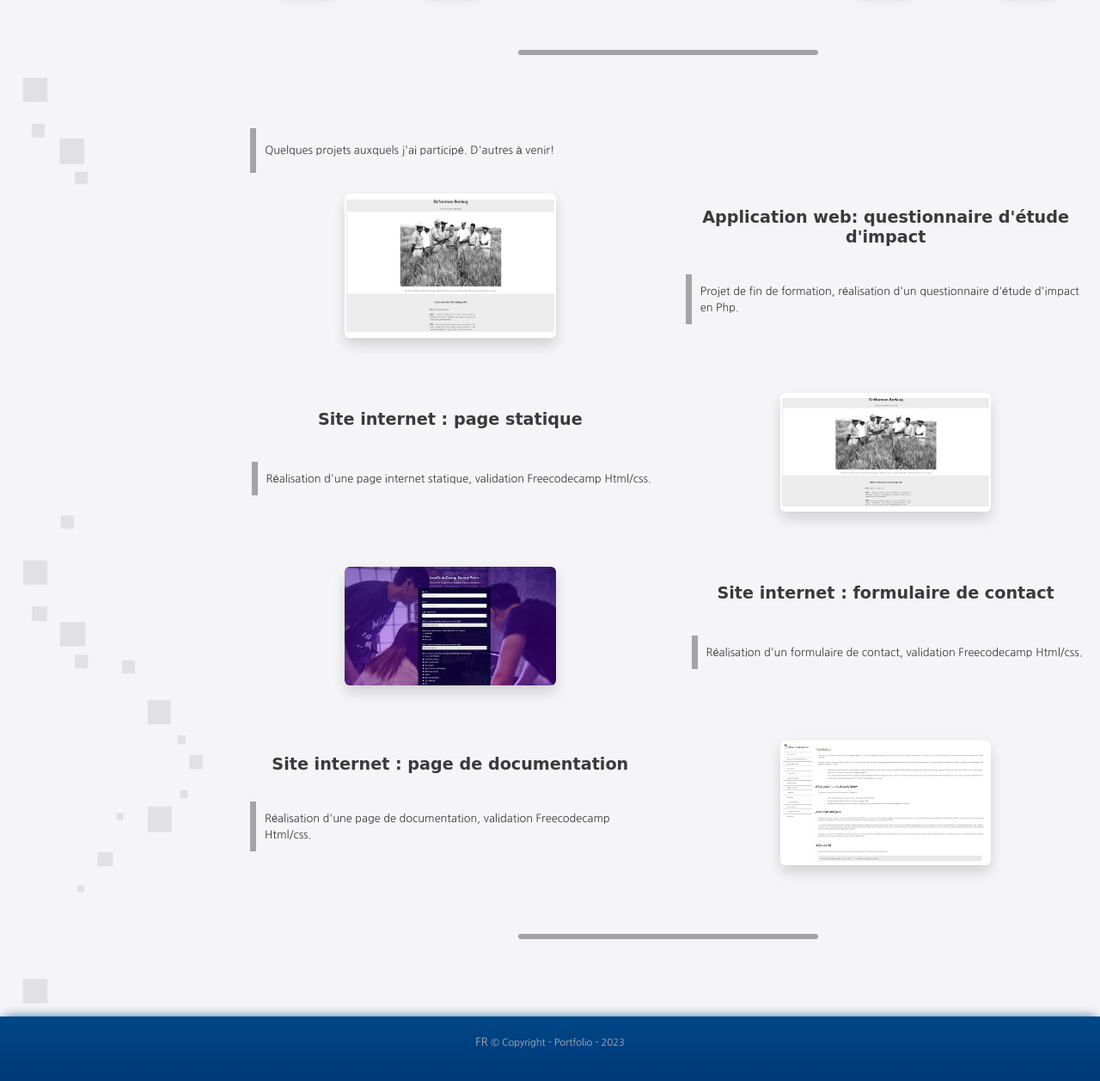
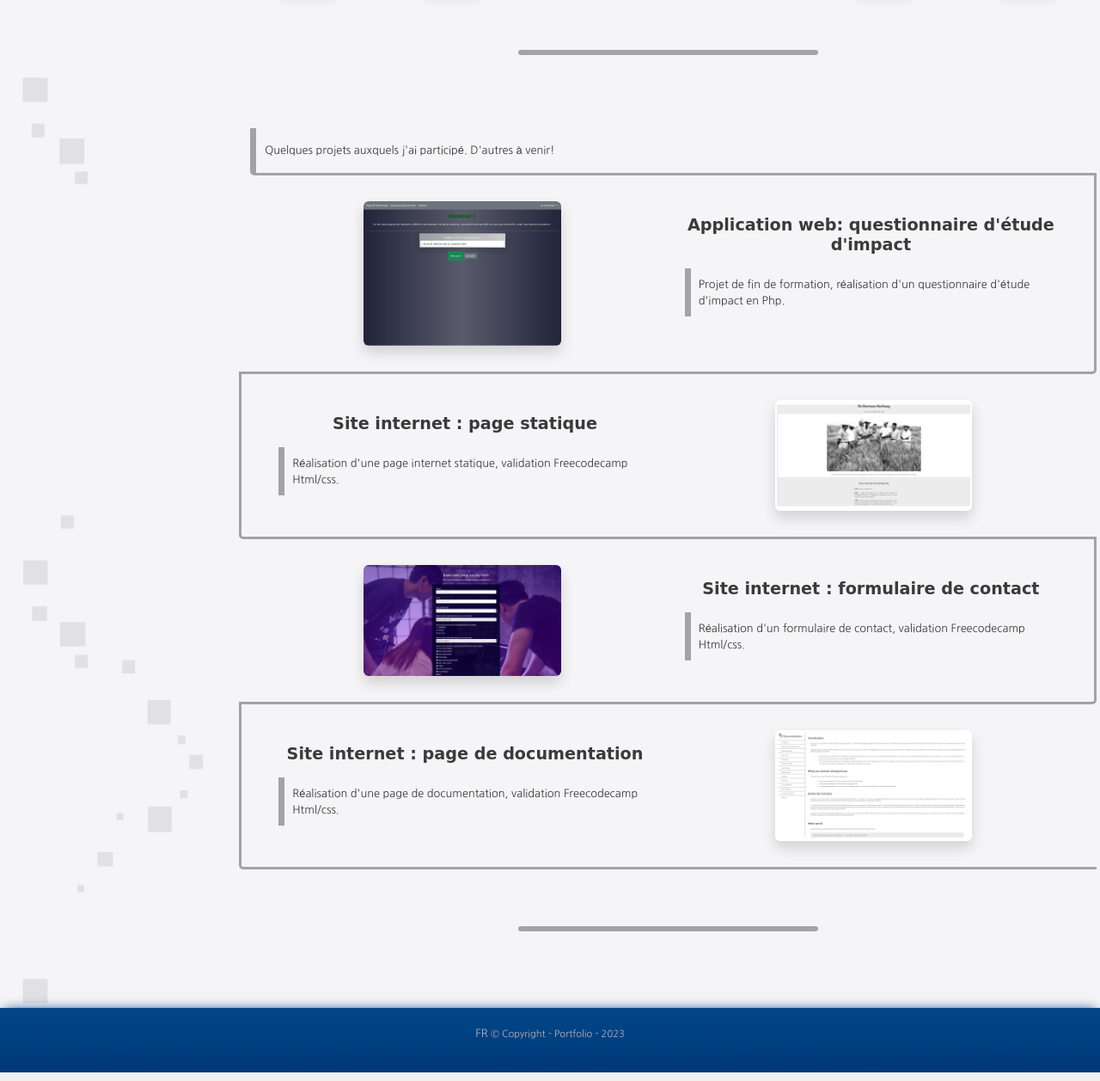
Before and after one commit to no-live/Portfolio-of, a PHP site: page / in a window 1280 px wide. Shown: the part 1637-2894 px from the top of the page at 86% size. Run offline with PHP 8.4, Linux system fonts and the light colour scheme; some web fonts are replaced.

Commit message:
modified:   index.php

```diff
--- a/css/master.css
+++ b/css/master.css
@@ -175,14 +175,34 @@ main{
     border-left: 7px solid #3d3d3d71;
     margin-left: 1vw;
     padding-left: 1%;
-
 }
 
 .pres2{
     border-left: 7px solid #3d3d3d71;
     margin-left: 1vw;
     padding: 2%;
+}
 
+.pres3{
+    border-left: 7px solid #3d3d3d71;
+    border-bottom: 0.2rem solid #3d3d3d71;
+    margin-left: 1vw;
+    padding-left: 2%;
+    margin-left: 1vw;
+    padding-left: 1%;
+    border-bottom-left-radius: 5px;
+}
+
+.border-right{
+    border-right: 0.2rem solid #3d3d3d71;
+    border-bottom: 0.2rem solid #3d3d3d71;
+    border-bottom-right-radius: 5px;
+}
+
+.border-left{
+    border-left:0.2rem solid #3d3d3d71;
+    border-bottom: 0.2rem solid #3d3d3d71;
+    border-bottom-left-radius: 5px;
 }
 
 .mwimg{
@@ -339,19 +359,28 @@ blockquote i {
 .p-1 {
     padding: 1rem;
 }
+
+.pad-3{
+    padding:3%;
+}
+
 .my-4{
     margin-top: 4rem;
     margin-bottom: 4rem!important;
 }
+
 .mx {
     margin-left: 1.5rem;
 }
+
 .mauto{
     margin: auto;
 }
+
 .m1{
     margin: 0.2rem;
 }
+
 /*ANCHOR TYPO*/
 .txt-ac {
     text-align: center;
@@ -476,6 +505,7 @@ blockquote i {
 }
 .zimgsm{
     transition: transform 500ms;
+    /* padding-right:35px; */
 }
 .zimgsm:hover{
     -ms-transform: scale(1.1);
--- a/index.php
+++ b/index.php
@@ -107,21 +107,21 @@ include './inc/multilang.php';
             <div class="d-flex ai-c spacehr" id="projetpres">
                 <hr>
             </div>
-            <div class="d-flex g-1 pres1 bgc">
+            <div class="d-flex g-1 pres3 bgc">
                 <p><?php echo $lang['PRESENTATION_PROJET']; ?></p>
             </div>
-            <section class="d-flex f-wrap reverse g-1 my-4 bgm">
-                <div class="f-m d-flex f-wrap ai-c jc-c">
+            <section class="d-flex f-wrap reverse g-1 pad-3 border-right">
+                <div class="f-m">
                     <h2 class="text-center"><?php echo $lang['PROJET_TITLE_1']; ?></h2>
                     <p class="d-flex g-1 pres2"><?php echo $lang['PROJET_1']; ?></p>
                 </div>
                 <div class="f-m d-flex jc-c relative zimgsm">
-                    <img class="rounded mwimg shadow" src="./images/Staticpage.png" alt="staticpage-img">
+                    <img class="rounded mwimg shadow" src="./images/Projet1.png" alt="staticpage-img">
                     <div class="overlay mwimg" data-bs-toggle="modal" data-bs-target="#projetModal">Agrandir</div>
                 </div>
             </section>
-            <section class="d-flex f-wrap g-1 my-4">
-                <div class="f-m d-flex f-wrap jc-c ai-c bgc">
+            <section class="d-flex f-wrap g-1 pad-3 border-left">
+                <div class="f-m">
                     <h2 class="text-center"><?php echo $lang['PROJET_TITLE_2']; ?></h2>
                     <p class="d-flex g-1 pres2"><?php echo $lang['PROJET_2']; ?></p>
                 </div>
@@ -130,8 +130,8 @@ include './inc/multilang.php';
                     <div class="overlay mwimg" data-bs-toggle="modal" data-bs-target="#staticModal">Agrandir</div>
                 </div>
             </section>
-            <section class="d-flex f-wrap reverse g-1 my-4">
-                <div class="f-m d-flex f-wrap jc-c ai-c bgc">
+            <section class="d-flex f-wrap reverse g-1 pad-3 border-right">
+                <div class="f-m">
                     <h2 class="text-center"><?php echo $lang['PROJET_TITLE_3']; ?></h2>
                     <p class="d-flex g-1 pres2"><?php echo $lang['PROJET_3']; ?></p>
                 </div>
@@ -140,8 +140,8 @@ include './inc/multilang.php';
                     <div class="overlay mwimg" data-bs-toggle="modal" data-bs-target="#contactModal">Agrandir</div>
                 </div>
             </section>
-            <section class="d-flex f-wrap g-1 my-4">
-                <div class="f-m d-flex f-wrap jc-c ai-c bgc">
+            <section class="d-flex f-wrap g-1 pad-3 border-left">
+                <div class="f-m">
                     <h2 class="text-center"><?php echo $lang['PROJET_TITLE_4']; ?></h2>
                     <p class="d-flex g-1 pres2"><?php echo $lang['PROJET_4']; ?></p>
                 </div>
@@ -161,7 +161,6 @@ include './inc/multilang.php';
     </div>
 
     <?php include("./footer.php") ?>
-    <!-- <script src="https://cdn.jsdelivr.net/npm/bootstrap@5.2.3/dist/js/bootstrap.bundle.min.js"></script> -->
     <script src="https://cdn.jsdelivr.net/npm/bootstrap@5.3.2/dist/js/bootstrap.bundle.min.js" integrity="sha384-C6RzsynM9kWDrMNeT87bh95OGNyZPhcTNXj1NW7RuBCsyN/o0jlpcV8Qyq46cDfL" crossorigin="anonymous"></script>
 
 </body>
@@ -177,7 +176,7 @@ include './inc/multilang.php';
                             <div id="carouselprojet" class="carousel slide carousel-fade carousel-dark" data-bs-ride="carousel" data-interval="false">
                                 <div class="carousel-inner rounded-2 shadow-4-strong">
                                     <div class="carousel-item active">
-                                        <img src="../Portfolio-of/images/projet1.png" class="d-block w-100" alt="img1_projet" />
+                                        <img src="../Portfolio-of/images/Projet1.png" class="d-block w-100" alt="img1_projet" />
                                     </div>
                                     <div class="carousel-item">
                                         <img src="../Portfolio-of/images/Projet2.png" class="d-block w-100" alt="img2_projet" />
@@ -185,11 +184,19 @@ include './inc/multilang.php';
                                     <div class="carousel-item">
                                         <img src="../Portfolio-of/images/Projet3.png" class="d-block w-100" alt="img3_projet" />
                                     </div>
+                                    <div class="carousel-item">
+                                        <img src="../Portfolio-of/images/Projet4.png" class="d-block w-100" alt="img4_projet" />
+                                    </div>
+                                    <div class="carousel-item">
+                                        <img src="../Portfolio-of/images/Projet5.png" class="d-block w-100" alt="img5_projet" />
+                                    </div>
                                 </div>
                                 <div class="carousel-indicators">
                                     <button type="button" data-bs-target="#carouselprojet" data-bs-slide-to="0" class="active" aria-current="true" aria-label="Slide 1"></button>
                                     <button type="button" data-bs-target="#carouselprojet" data-bs-slide-to="1" aria-label="Slide 2"></button>
                                     <button type="button" data-bs-target="#carouselprojet" data-bs-slide-to="2" aria-label="Slide 3"></button>
+                                    <button type="button" data-bs-target="#carouselprojet" data-bs-slide-to="3" aria-label="Slide 4"></button>
+                                    <button type="button" data-bs-target="#carouselprojet" data-bs-slide-to="4" aria-label="Slide 5"></button>
                                 </div>
                                     <button class="carousel-control-prev" type="button" data-bs-target="#carouselprojet" data-bs-slide="prev">
                                     <span class="carousel-control-prev-icon" aria-hidden="true"></span>
```
Also changed, not shown: images/Projet2.png, images/Projet3.png, images/Projet4.png (added), images/Projet5.png (added), images/projet1.png.
